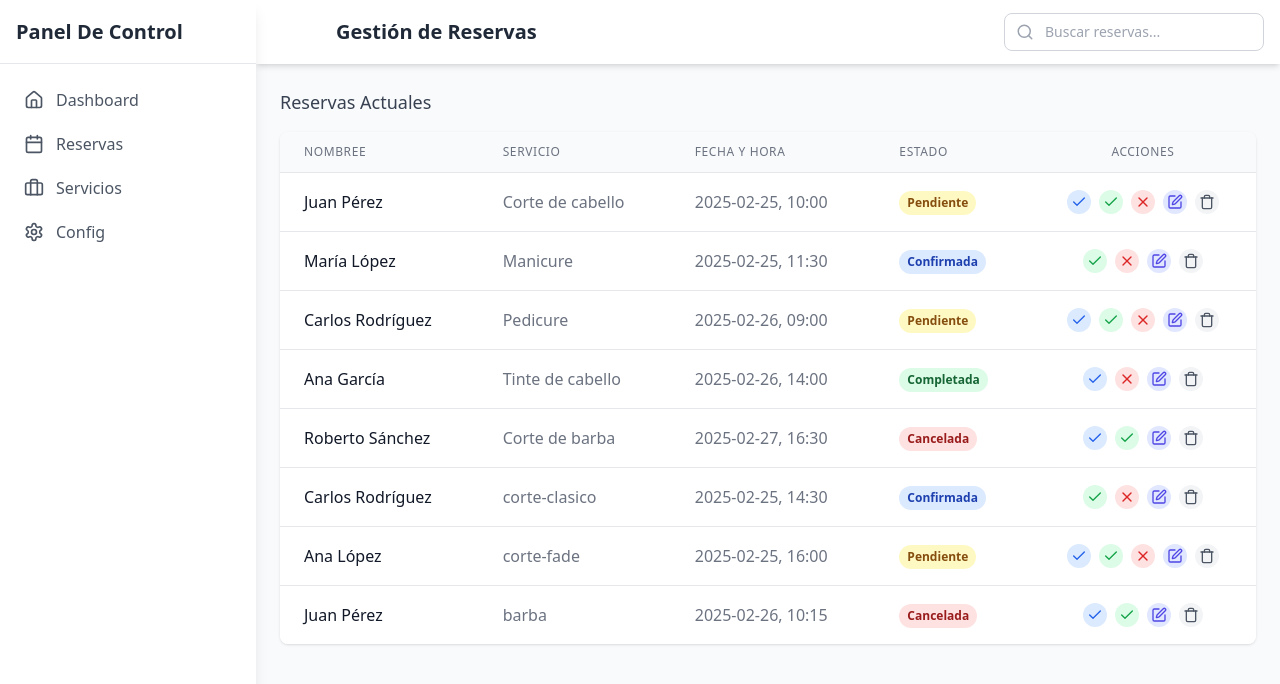
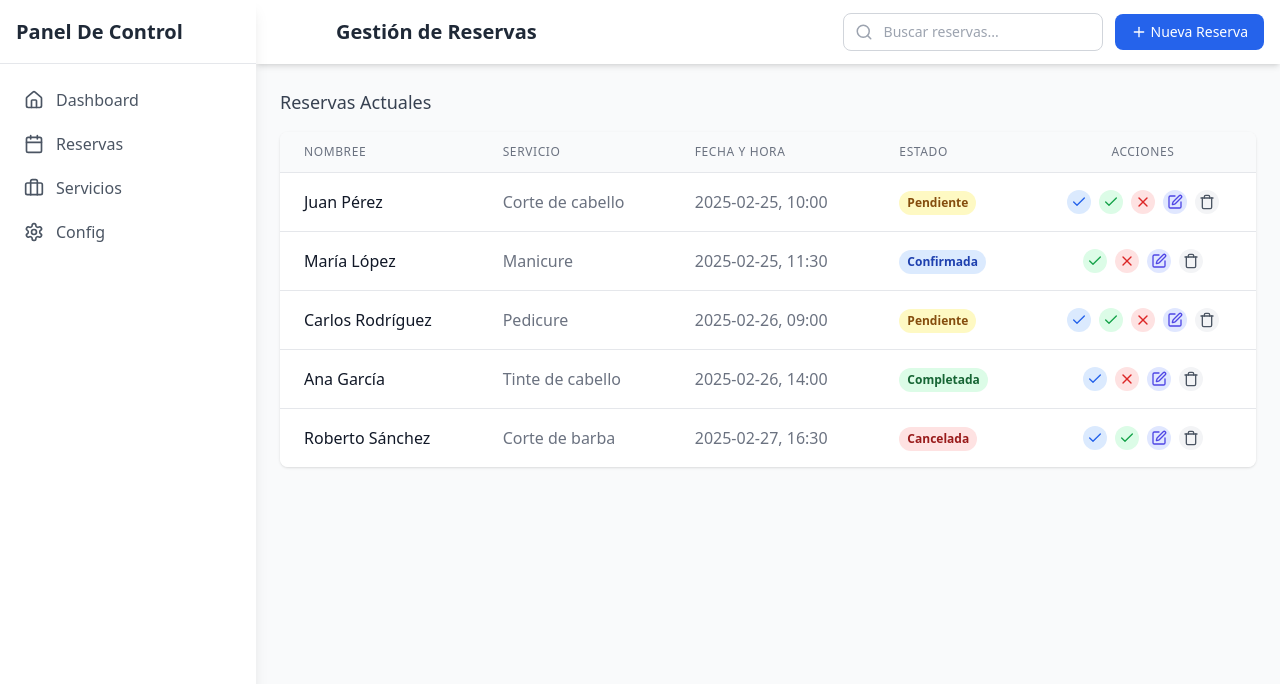
Before and after one commit to Breyner794/barber-shop, a React (Vite) app: page /dashboard/gestionreservas in a window 1280 px wide. Shown: the top 684 px of the page. Built offline with nearby package versions, Linux system fonts and the light colour scheme.

Commit message:
Se configura boton de nueva reserva.

```diff
--- a/src/components/dashboard/GestionReservas.jsx
+++ b/src/components/dashboard/GestionReservas.jsx
@@ -1,10 +1,13 @@
 import React, { useState, useEffect } from 'react';
-import { Search, Check, Edit, Trash, X as XIcon, ChevronDown, ChevronUp } from 'lucide-react';
+import { Search, Check, Edit, Trash, X as XIcon, ChevronDown, ChevronUp, Plus } from 'lucide-react';
+import FormularioReserva from './FormularioReserva';
 
 const GestionReservas = () => {
   const [searchQuery, setSearchQuery] = useState('');
   const [expandedCard, setExpandedCard] = useState(null);
   const [isMobile, setIsMobile] = useState(false);
+  const [showForm, setShowForm] = useState(false);
+  const [currentReservation, setCurrentReservation] = useState(null);
 
   // Detectar si es dispositivo móvil
   useEffect(() => {
@@ -27,46 +30,6 @@ const GestionReservas = () => {
     { id: 3, nombre: 'Carlos Rodríguez', servicio: 'Pedicure', fecha: '2025-02-26', hora: '09:00', estado: 'pendiente', telefono: '345-678-9012', notas: 'Alergia a ciertos productos' },
     { id: 4, nombre: 'Ana García', servicio: 'Tinte de cabello', fecha: '2025-02-26', hora: '14:00', estado: 'completada', telefono: '456-789-0123', notas: 'Prefiere tintes naturales' },
     { id: 5, nombre: 'Roberto Sánchez', servicio: 'Corte de barba', fecha: '2025-02-27', hora: '16:30', estado: 'cancelada', telefono: '567-890-1234', notas: 'Canceló por enfermedad' },
-    {
-      id: 7,
-      nombre: "Carlos Rodríguez",
-      telefono: "555-123-4567",
-      email: "carlos@example.com",
-      fecha: "2025-02-25",
-      hora: "14:30",
-      servicio: "corte-clasico",
-      sede: 1,
-      barbero: 1,
-      estado: "confirmada",
-      notas: "Cliente frecuente"
-    },
-    {
-      id: 8,
-      nombre: "Ana López",
-      telefono: "555-987-6543",
-      email: "ana@example.com",
-      fecha: "2025-02-25",
-      hora: "16:00",
-      servicio: "corte-fade",
-      sede: 2,
-      barbero: 3,
-      estado: "pendiente",
-      notas: ""
-    },
-    {
-      id: 9,
-      nombre: "Juan Pérez",
-      telefono: "555-456-7890",
-      email: "juan@example.com",
-      fecha: "2025-02-26",
-      hora: "10:15",
-      servicio: "barba",
-      sede: 1,
-      barbero: 2,
-      estado: "cancelada",
-      notas: "Canceló por emergencia"
-    }
-
   ]);
 
   // Filtrar reservas según la búsqueda
@@ -112,11 +75,75 @@ const GestionReservas = () => {
     }
   };
 
+  // Abrir formulario para nueva reserva
+  const handleNewReservation = () => {
+    setCurrentReservation(null); // No reservation data for a new one
+    setShowForm(true);
+  };
+
+  const handleEditReservation = (id) => {
+    const reservationToEdit = reservations.find(res => res.id === id);
+    setCurrentReservation(reservationToEdit);
+    setShowForm(true);
+  };
+
+  const handleFormSubmit = (formData) => {
+    if (currentReservation) {
+      // Actualizar reserva existente
+      setReservations(
+        reservations.map(reservation =>
+          reservation.id === currentReservation.id ? { ...formData, id: currentReservation.id } : reservation
+        )
+      );
+    } else {
+      // Crear nueva reserva con ID único
+      const newId = Math.max(...reservations.map(res => res.id)) + 1;
+      setReservations([...reservations, { ...formData, id: newId }]);
+    }
+
+    // Cerrar formulario
+    setShowForm(false);
+    setCurrentReservation(null);
+  };
+
+  const handleCloseForm = () => {
+    setShowForm(false);
+    setCurrentReservation(null);
+  };
+
   return (
     <div className="flex-1 overflow-auto">
+      {showForm && (
+        <div className="fixed inset-0 bg-black bg-opacity-50 z-50 flex items-center justify-center p-4">
+          <div className="bg-white rounded-lg shadow-lg w-full max-w-3xl max-h-[90vh] overflow-auto">
+            <div className="flex justify-between items-center p-4 border-b">
+              <h3 className="text-lg font-medium text-gray-800">
+                {currentReservation ? "Editar Reserva" : "Nueva Reserva"}
+              </h3>
+              <button
+                onClick={handleCloseForm}
+                className="text-gray-500 hover:text-gray-700"
+              >
+                <XIcon size={20} />
+              </button>
+            </div>
+
+            <div className="p-4">
+              <FormularioReserva
+                initialData={currentReservation}
+                onSubmit={handleFormSubmit}
+                onCancel={handleCloseForm}
+              />
+            </div>
+          </div>
+        </div>
+      )}
+
       <header className="sticky top-0 z-30 flex items-center justify-between h-16 pr-4 pl-20 bg-white shadow-md">
-        <h2 className="text-xl font-semibold text-gray-800">Gestión de Reservas</h2>
-        <div className="flex items-center">
+        <h2 className="text-xl font-semibold text-gray-800">
+          Gestión de Reservas
+        </h2>
+        <div className="flex items-center space-x-3">
           <div className="relative">
             <div className="absolute inset-y-0 left-0 flex items-center pl-3 pointer-events-none">
               <Search size={18} className="text-gray-400" />
@@ -129,47 +156,97 @@ const GestionReservas = () => {
               onChange={(e) => setSearchQuery(e.target.value)}
             />
           </div>
+          <button
+            onClick={handleNewReservation}
+            className="flex items-center px-4 py-2 text-sm font-medium text-white bg-blue-600 rounded-lg hover:bg-blue-700 focus:outline-none focus:ring-2 focus:ring-blue-500"
+          >
+            <Plus size={16} className="mr-1" />
+            Nueva Reserva
+          </button>
         </div>
       </header>
 
       <main className="p-4 md:p-6">
         <div className="mb-6">
-          <h3 className="mb-4 text-lg font-medium text-gray-700">Reservas Actuales</h3>
+          <h3 className="mb-4 text-lg font-medium text-gray-700">
+            Reservas Actuales
+          </h3>
 
           {/* Vista de tabla para escritorio*/}
           <div className="hidden lg:block overflow-x-auto bg-white rounded-lg shadow">
             <table className="min-w-full divide-y divide-gray-200">
               <thead className="bg-gray-50">
                 <tr>
-                  <th scope="col" className="px-6 py-3 text-xs font-medium tracking-wider text-left text-gray-500 uppercase">nombree</th>
-                  <th scope="col" className="px-6 py-3 text-xs font-medium tracking-wider text-left text-gray-500 uppercase">Servicio</th>
-                  <th scope="col" className="px-6 py-3 text-xs font-medium tracking-wider text-left text-gray-500 uppercase">Fecha y Hora</th>
-                  <th scope="col" className="px-6 py-3 text-xs font-medium tracking-wider text-left text-gray-500 uppercase">Estado</th>
-                  <th scope="col" className="px-6 py-3 text-xs font-medium tracking-wider text-center text-gray-500 uppercase">Acciones</th>
+                  <th
+                    scope="col"
+                    className="px-6 py-3 text-xs font-medium tracking-wider text-left text-gray-500 uppercase"
+                  >
+                    nombree
+                  </th>
+                  <th
+                    scope="col"
+                    className="px-6 py-3 text-xs font-medium tracking-wider text-left text-gray-500 uppercase"
+                  >
+                    Servicio
+                  </th>
+                  <th
+                    scope="col"
+                    className="px-6 py-3 text-xs font-medium tracking-wider text-left text-gray-500 uppercase"
+                  >
+                    Fecha y Hora
+                  </th>
+                  <th
+                    scope="col"
+                    className="px-6 py-3 text-xs font-medium tracking-wider text-left text-gray-500 uppercase"
+                  >
+                    Estado
+                  </th>
+                  <th
+                    scope="col"
+                    className="px-6 py-3 text-xs font-medium tracking-wider text-center text-gray-500 uppercase"
+                  >
+                    Acciones
+                  </th>
                 </tr>
               </thead>
               <tbody className="bg-white divide-y divide-gray-200">
                 {filteredReservations.map((reservation) => (
                   <tr key={reservation.id} className="hover:bg-gray-50">
                     <td className="px-6 py-4 whitespace-nowrap">
-                      <div className="font-medium text-gray-900">{reservation.nombre}</div>
+                      <div className="font-medium text-gray-900">
+                        {reservation.nombre}
+                      </div>
                     </td>
                     <td className="px-6 py-4 whitespace-nowrap">
-                      <div className="text-gray-500">{reservation.servicio}</div>
+                      <div className="text-gray-500">
+                        {reservation.servicio}
+                      </div>
                     </td>
                     <td className="px-6 py-4 whitespace-nowrap">
-                      <div className="text-gray-500">{reservation.fecha}, {reservation.hora}</div>
+                      <div className="text-gray-500">
+                        {reservation.fecha}, {reservation.hora}
+                      </div>
                     </td>
                     <td className="px-6 py-4 whitespace-nowrap">
-                      <span className={`inline-flex px-2 py-1 text-xs font-semibold rounded-full ${getStatusColor(reservation.estado)}`}>
-                        {reservation.estado.charAt(0).toUpperCase() + reservation.estado.slice(1)}
+                      <span
+                        className={`inline-flex px-2 py-1 text-xs font-semibold rounded-full ${getStatusColor(
+                          reservation.estado
+                        )}`}
+                      >
+                        {reservation.estado.charAt(0).toUpperCase() +
+                          reservation.estado.slice(1)}
                       </span>
                     </td>
                     <td className="px-6 py-4 text-sm text-center whitespace-nowrap">
                       <div className="flex justify-center space-x-2">
-                        {reservation.estado !== 'confirmada' && (
+                        {reservation.estado !== "confirmada" && (
                           <button
-                            onClick={() => updateReservationStatus(reservation.id, 'confirmada')}
+                            onClick={() =>
+                              updateReservationStatus(
+                                reservation.id,
+                                "confirmada"
+                              )
+                            }
                             className="p-1 text-blue-600 bg-blue-100 rounded-full hover:bg-blue-200"
                             title="Confirmar"
                           >
@@ -177,9 +254,14 @@ const GestionReservas = () => {
                           </button>
                         )}
 
-                        {reservation.estado !== 'completada' && (
+                        {reservation.estado !== "completada" && (
                           <button
-                            onClick={() => updateReservationStatus(reservation.id, 'completada')}
+                            onClick={() =>
+                              updateReservationStatus(
+                                reservation.id,
+                                "completada"
+                              )
+                            }
                             className="p-1 text-green-600 bg-green-100 rounded-full hover:bg-green-200"
                             title="Completar"
                           >
@@ -187,9 +269,14 @@ const GestionReservas = () => {
                           </button>
                         )}
 
-                        {reservation.estado !== 'cancelada' && (
+                        {reservation.estado !== "cancelada" && (
                           <button
-                            onClick={() => updateReservationStatus(reservation.id, 'cancelada')}
+                            onClick={() =>
+                              updateReservationStatus(
+                                reservation.id,
+                                "cancelada"
+                              )
+                            }
                             className="p-1 text-red-600 bg-red-100 rounded-full hover:bg-red-200"
                             title="Cancelar"
                           >
@@ -197,7 +284,14 @@ const GestionReservas = () => {
                           </button>
                         )}
 
-                        <button className="p-1 text-indigo-600 bg-indigo-100 rounded-full hover:bg-indigo-200" title="Editar">
+                        <button
+                        onClick={(e) => {
+                          e.stopPropagation();
+                          handleEditReservation(reservation.id);
+                        }}
+                          className="p-1 text-indigo-600 bg-indigo-100 rounded-full hover:bg-indigo-200"
+                          title="Editar"
+                        >
                           <Edit size={16} />
                         </button>
 
@@ -230,17 +324,29 @@ const GestionReservas = () => {
               </div>
             ) : (
               filteredReservations.map((reservation) => (
-                <div key={reservation.id} className="bg-white rounded-lg shadow overflow-hidden">
+                <div
+                  key={reservation.id}
+                  className="bg-white rounded-lg shadow overflow-hidden"
+                >
                   <div
                     className="p-4 flex items-center justify-between cursor-pointer"
                     onClick={() => toggleCardExpansion(reservation.id)}
                   >
                     <div className="flex-1">
-                      <div className="font-medium text-gray-900">{reservation.nombre}</div>
-                      <div className="text-sm text-gray-500">{reservation.fecha}, {reservation.hora}</div>
+                      <div className="font-medium text-gray-900">
+                        {reservation.nombre}
+                      </div>
+                      <div className="text-sm text-gray-500">
+                        {reservation.fecha}, {reservation.hora}
+                      </div>
                       <div className="mt-1">
-                        <span className={`inline-flex px-2 py-1 text-xs font-semibold rounded-full ${getStatusColor(reservation.estado)}`}>
-                          {reservation.estado.charAt(0).toUpperCase() + reservation.estado.slice(1)}
+                        <span
+                          className={`inline-flex px-2 py-1 text-xs font-semibold rounded-full ${getStatusColor(
+                            reservation.estado
+                          )}`}
+                        >
+                          {reservation.estado.charAt(0).toUpperCase() +
+                            reservation.estado.slice(1)}
                         </span>
                       </div>
                     </div>
@@ -258,11 +364,15 @@ const GestionReservas = () => {
                       <div className="grid grid-cols-2 gap-2 mb-4">
                         <div>
                           <div className="text-xs text-gray-500">Servicio</div>
-                          <div className="text-sm font-medium">{reservation.servicio}</div>
+                          <div className="text-sm font-medium">
+                            {reservation.servicio}
+                          </div>
                         </div>
                         <div>
                           <div className="text-xs text-gray-500">Teléfono</div>
-                          <div className="text-sm font-medium">{reservation.telefono}</div>
+                          <div className="text-sm font-medium">
+                            {reservation.telefono}
+                          </div>
                         </div>
                       </div>
 
@@ -272,11 +382,14 @@ const GestionReservas = () => {
                       </div>
 
                       <div className="flex flex-wrap gap-2 justify-center">
-                        {reservation.estado !== 'confirmada' && (
+                        {reservation.estado !== "confirmada" && (
                           <button
                             onClick={(e) => {
                               e.stopPropagation();
-                              updateReservationStatus(reservation.id, 'confirmada');
+                              updateReservationStatus(
+                                reservation.id,
+                                "confirmada"
+                              );
                             }}
                             className="inline-flex items-center px-3 py-1 bg-blue-100 text-blue-700 rounded-full text-sm hover:bg-blue-200"
                           >
@@ -284,11 +397,14 @@ const GestionReservas = () => {
                           </button>
                         )}
 
-                        {reservation.estado !== 'completada' && (
+                        {reservation.estado !== "completada" && (
                           <button
                             onClick={(e) => {
                               e.stopPropagation();
-                              updateReservationStatus(reservation.id, 'completada');
+                              updateReservationStatus(
+                                reservation.id,
+                                "completada"
+                              );
                             }}
                             className="inline-flex items-center px-3 py-1 bg-green-100 text-green-700 rounded-full text-sm hover:bg-green-200"
                           >
@@ -296,11 +412,14 @@ const GestionReservas = () => {
                           </button>
                         )}
 
-                        {reservation.estado !== 'cancelada' && (
+                        {reservation.estado !== "cancelada" && (
                           <button
                             onClick={(e) => {
                               e.stopPropagation();
-                              updateReservationStatus(reservation.id, 'cancelada');
+                              updateReservationStatus(
+                                reservation.id,
+                                "cancelada"
+                              );
                             }}
                             className="inline-flex items-center px-3 py-1 bg-red-100 text-red-700 rounded-full text-sm hover:bg-red-200"
                           >
@@ -309,7 +428,10 @@ const GestionReservas = () => {
                         )}
 
                         <button
-                          onClick={(e) => e.stopPropagation()}
+                          onClick={(e) => {
+                            e.stopPropagation();
+                            handleEditReservation(reservation.id);
+                          }}
                           className="inline-flex items-center px-3 py-1 bg-indigo-100 text-indigo-700 rounded-full text-sm hover:bg-indigo-200"
                         >
                           <Edit size={14} className="mr-1" /> Editar
```
